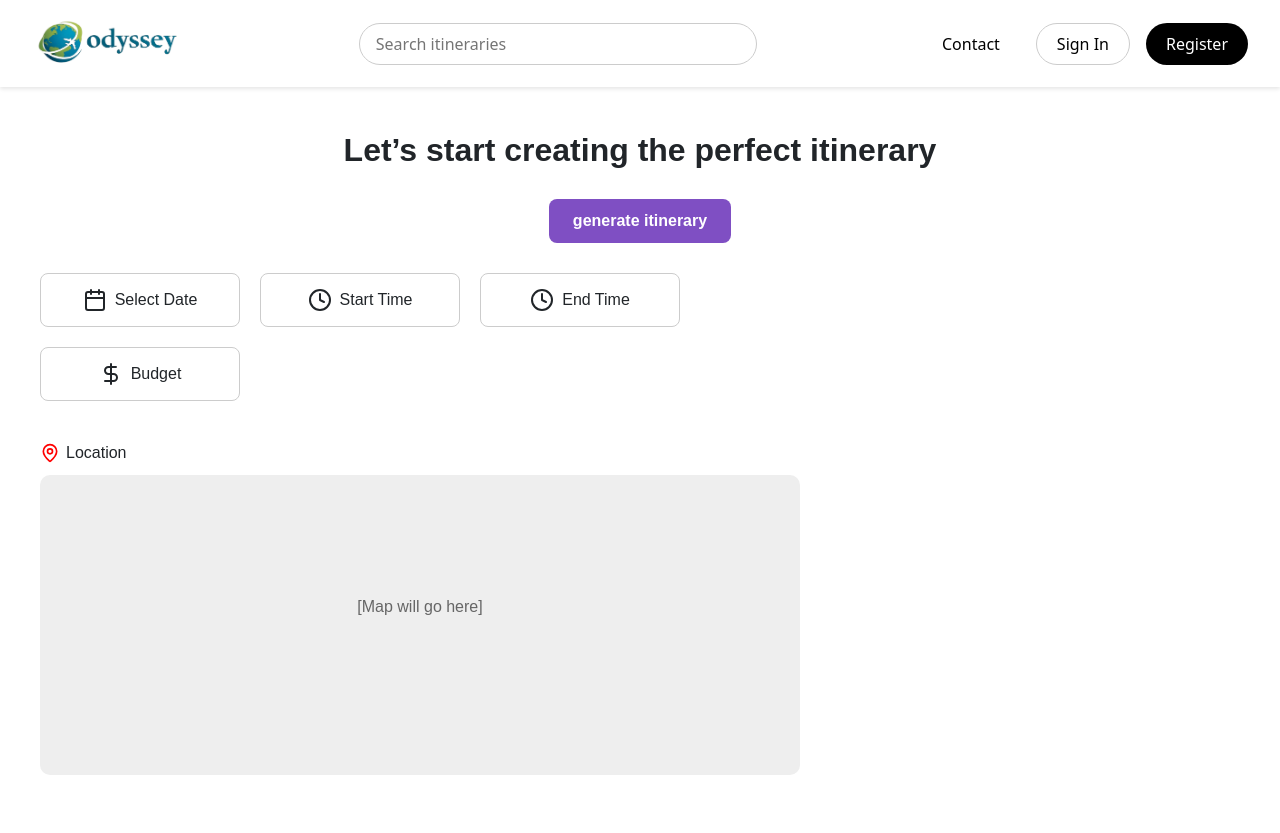
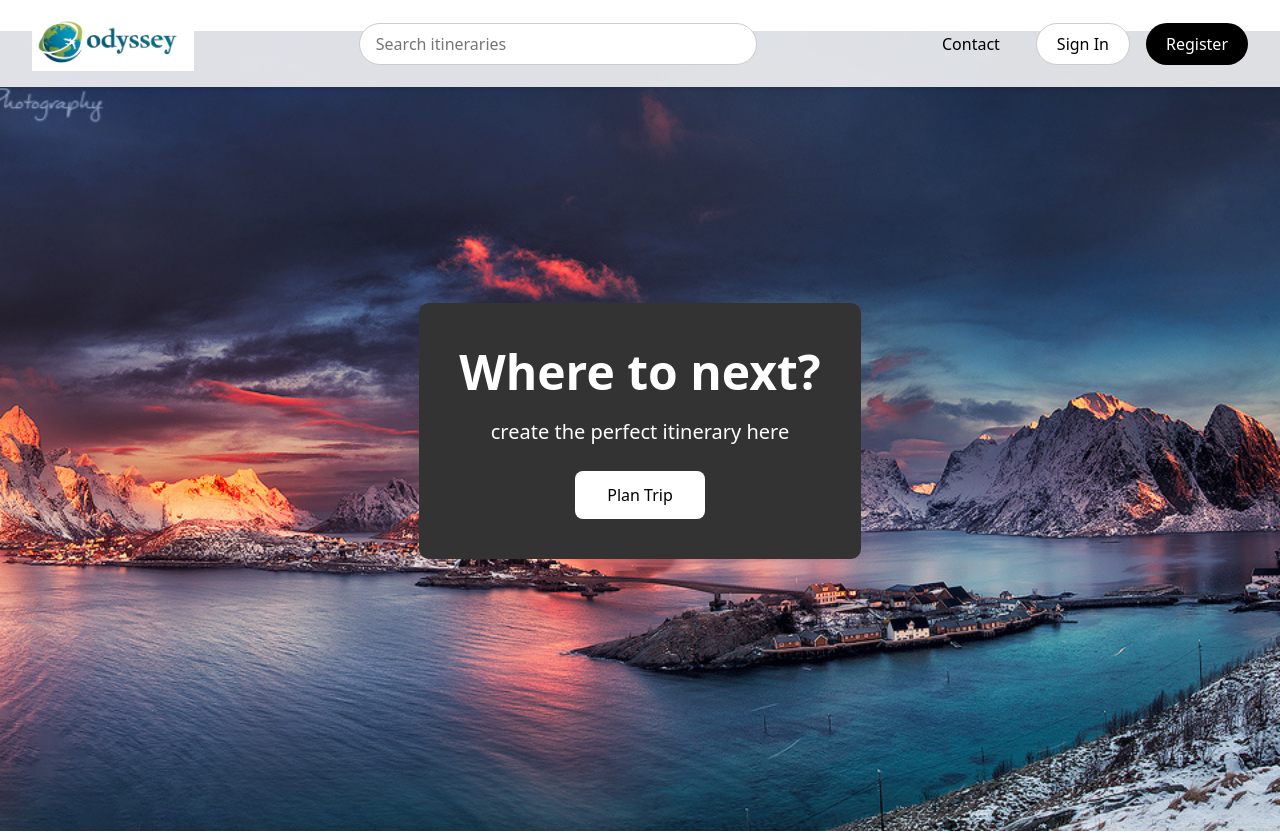
Before and after one commit to Jmjmorelli/smart-trip-optimizer, a React (Vite) app in the folder client/: page / in a window 1280 px wide. Shown: the top 833 px of the page. Built offline with nearby package versions, Linux system fonts and the light colour scheme.

Commit message:
Update App.jsx
lol

```diff
--- a/client/src/components/App.jsx
+++ b/client/src/components/App.jsx
@@ -14,7 +14,7 @@
       <BrowserRouter >
       <Navbar/>
         <Routes>
-          <Route path="/" element ={<Home/>} />
+          <Route path="/" element ={<Landing/>} />
           <Route path="/register" element ={<Register/>} />
           <Route path="/login" element ={<Login/>} />
           <Route path="/home" element ={<Home/>} />
```
